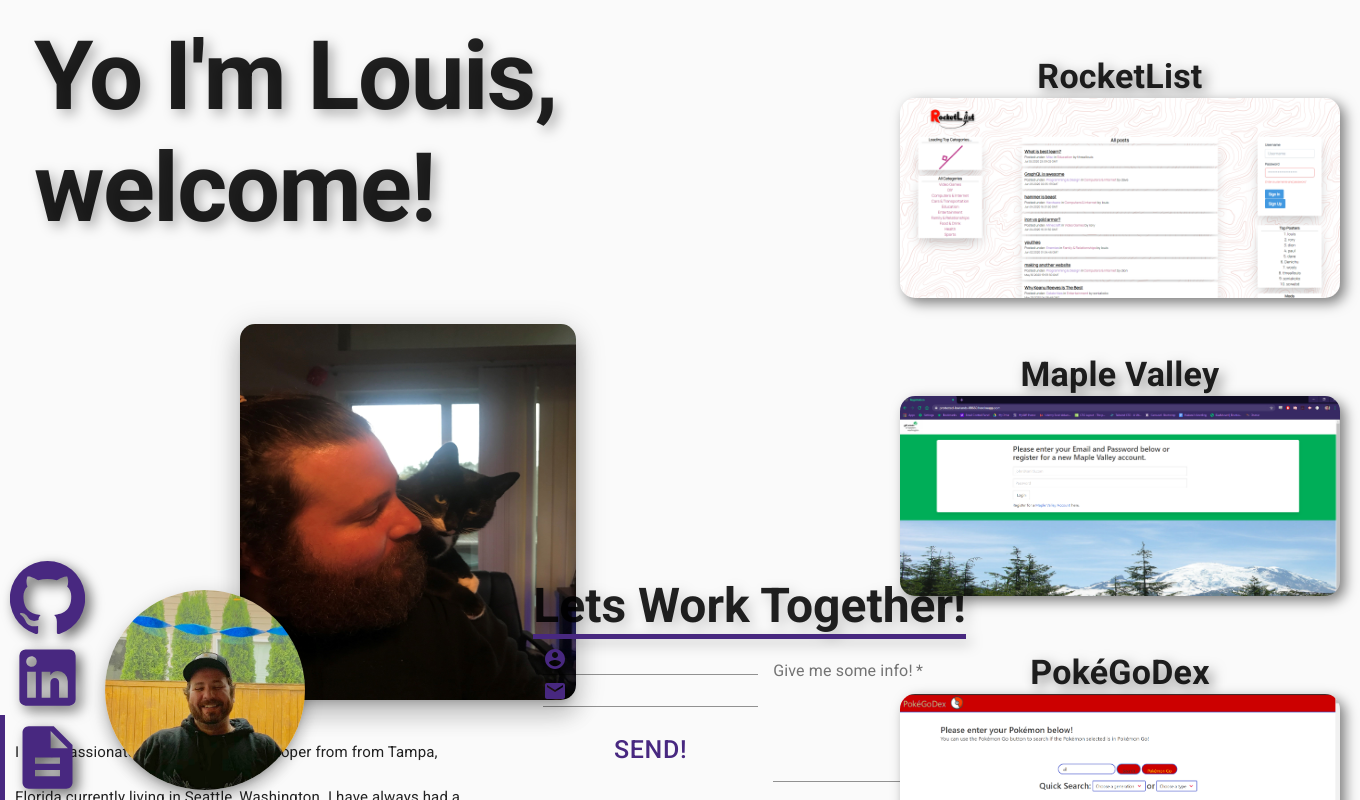
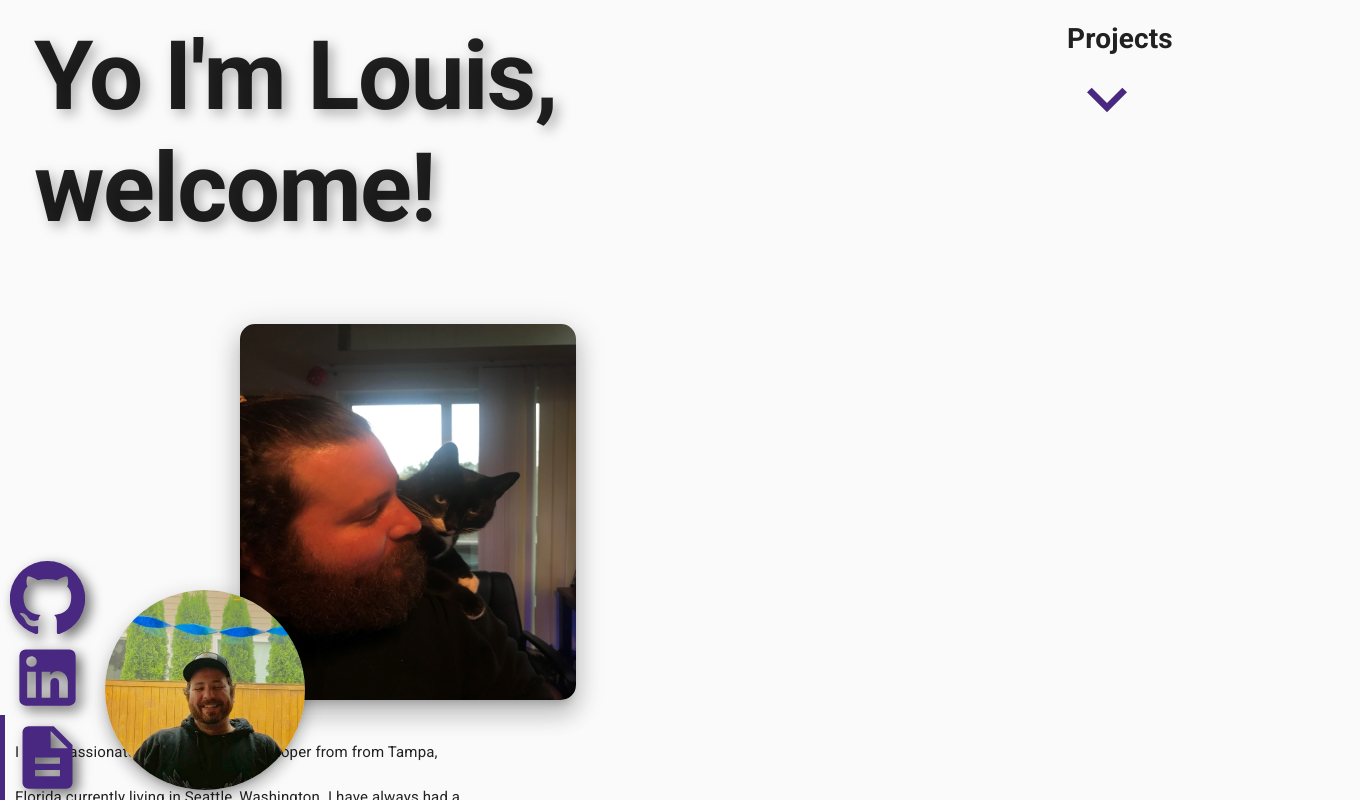
Before and after one commit to coleloui/portfolio-material, a React (Create React App) app: page / in a window 1280 px wide. Shown: the top 800 px of the page, 1360 px wide, since content can reach past the window. Built offline with nearby package versions, Linux system fonts and the light colour scheme.

Commit message:
polishes

```diff
--- a/src/component/BigFoot.js
+++ b/src/component/BigFoot.js
@@ -6,7 +6,7 @@ import LinkedInIcon from "@material-ui/icons/LinkedIn";
 import DescriptionIcon from "@material-ui/icons/Description";
 import Resume from "./File/LouisColemanResume.pdf";
 import Louis from "./Photo/LouisHappyCrop.jpg";
-import Contact from "./Contact";
+// import Contact from "./Contact";
 
 const useStyles = makeStyles((theme) => ({
   large: {
@@ -108,13 +108,13 @@ export default function BigFoot() {
           </Grid>
         </Grid>
       </Grid>
-      <Grid item size={5}>
+      {/* <Grid item size={5}>
         <Grid container direction="row">
           <Grid item>
             <Contact />
           </Grid>
         </Grid>
-      </Grid>
+      </Grid> */}
     </Grid>
   );
 }
--- a/src/component/Right.js
+++ b/src/component/Right.js
@@ -1,46 +1,100 @@
 import React from "react";
-import { Grid } from "@material-ui/core";
-import { useSelector } from "react-redux";
+import { Grid, makeStyles } from "@material-ui/core";
+import { useSelector, useDispatch } from "react-redux";
 import RightValley from "./right/RightValley";
 import RightList from "./right/RightList";
 import RightGoDex from "./right/RightGoDex";
-import RightBio from "./right/RightBio";
+// import RightBio from "./right/RightBio";
+import KeyboardArrowDownIcon from "@material-ui/icons/KeyboardArrowDown";
+import KeyboardArrowUpIcon from "@material-ui/icons/KeyboardArrowUp";
+import { SHOW, BIO, ROCKETLIST, MAPLEVALLEY, POKEGODEX } from "../actions";
+
+const useStyles = makeStyles((theme) => ({
+  show: {
+    height: theme.spacing(10),
+    width: theme.spacing(10),
+    color: "#482880",
+    display: "block",
+    "&:hover": {
+      cursor: "pointer",
+    },
+  },
+}));
 
 export default function Right() {
-  const BioRight = useSelector((state) => state.BioRight);
-  const RocketListRight = useSelector((state) => state.RocketListRight);
+  const classes = useStyles();
+  const dispatch = useDispatch();
   const MapleValleyRight = useSelector((state) => state.MapleValleyRight);
   const PokeGoDexRight = useSelector((state) => state.PokeGoDexRight);
+  const RightSide = useSelector((state) => state.RightSide);
+
+  const load = () => {
+    dispatch(SHOW());
+    dispatch(BIO());
+    if (MapleValleyRight && PokeGoDexRight === true) {
+      dispatch(ROCKETLIST());
+    }
+    if (MapleValleyRight === false) {
+      dispatch(MAPLEVALLEY());
+    }
+    if (PokeGoDexRight === false) {
+      dispatch(POKEGODEX());
+    }
+  };
 
   return (
     <Grid container diretion="column" justify="center">
-      {BioRight ? (
+      {RightSide ? (
         <Grid item>
-          <RightBio />
+          <h1>
+            Projects
+            <KeyboardArrowDownIcon
+              className={classes.show}
+              onClick={() => {
+                load();
+              }}
+            />
+          </h1>
         </Grid>
       ) : (
         ""
       )}
-      {RocketListRight ? (
+      {RightSide ? (
+        ""
+      ) : (
         <Grid item>
-          <RightList />
+          <h1>
+            About Me
+            <KeyboardArrowUpIcon
+              className={classes.show}
+              onClick={() => {
+                load();
+              }}
+            />
+          </h1>
         </Grid>
-      ) : (
+      )}
+      {RightSide ? (
         ""
-      )}
-      {MapleValleyRight ? (
+      ) : MapleValleyRight ? (
         <Grid item>
           <RightValley />
         </Grid>
       ) : (
+        <Grid item>
+          <RightList />
+        </Grid>
+      )}
+      {RightSide ? (
         ""
-      )}
-      {PokeGoDexRight ? (
+      ) : PokeGoDexRight ? (
         <Grid item>
           <RightGoDex />
         </Grid>
       ) : (
-        ""
+        <Grid item>
+          <RightList />
+        </Grid>
       )}
     </Grid>
   );
--- a/src/component/center.js
+++ b/src/component/center.js
@@ -1,9 +1,10 @@
 import React from "react";
 import { makeStyles, Grid } from "@material-ui/core";
-import Bio from "./center/CenterBio";
-import RocketList from "./center/CenterRocketList";
-import MapleValley from "./center/CenterMapleValley";
-import PokeGoDex from "./center/CenterPokeGoDex";
+import { useSelector } from "react-redux";
+import CenterBio from "./center/CenterBio";
+import CenterRocketList from "./center/CenterRocketList";
+import CenterMapleValley from "./center/CenterMapleValley";
+import CenterPokeGoDex from "./center/CenterPokeGoDex";
 
 const useStyles = makeStyles((theme) => ({
   top: {
@@ -19,13 +20,19 @@ const useStyles = makeStyles((theme) => ({
 
 export default function Center() {
   const classes = useStyles();
+
+  const Bio = useSelector((state) => state.Bio);
+  const RocketList = useSelector((state) => state.RocketList);
+  const MapleValley = useSelector((state) => state.MapleValley);
+  const PokeGoDex = useSelector((state) => state.PokeGoDex);
+
   return (
     <Grid container space={3} className={classes.top} maxwidth="lg">
       <Grid item>
-        <Bio />
-        <RocketList />
-        <MapleValley />
-        <PokeGoDex />
+        {Bio ? <CenterBio /> : ""}
+        {RocketList ? <CenterRocketList /> : ""}
+        {MapleValley ? <CenterMapleValley /> : ""}
+        {PokeGoDex ? <CenterPokeGoDex /> : ""}
       </Grid>
     </Grid>
   );
--- a/src/component/right/RightBio.js
+++ b/src/component/right/RightBio.js
@@ -1,6 +1,7 @@
 import React from "react";
 import { makeStyles, Grid, Typography, Grow } from "@material-ui/core";
-import { useSelector } from "react-redux";
+import { useSelector, useDispatch } from "react-redux";
+import { MAPLEVALLEY, BIO, ROCKETLIST, POKEGODEX } from "../../actions";
 import FullscreenIcon from "@material-ui/icons/Fullscreen";
 import Niko from "../Photo/Niko.jpg";
 
@@ -14,6 +15,12 @@ const useStyles = makeStyles((theme) => ({
     borderRadius: "15px",
     backgroundImage: `url(${Niko})`,
     backgroundSize: "cover",
+    "&:hover": {
+      opacity: 0.5,
+    },
+    "&:hover svg": {
+      visibility: "visible",
+    },
   },
   looks: {
     fontWeight: "bold",
@@ -22,12 +29,6 @@ const useStyles = makeStyles((theme) => ({
   walls: {
     marginTop: theme.spacing(7),
     marginRight: theme.spacing(5),
-    "&:hover": {
-      opacity: 0.5,
-    },
-    "&:hover svg": {
-      visibility: "visible",
-    },
   },
   noshow: {
     visibility: "hidden",
@@ -42,11 +43,28 @@ const useStyles = makeStyles((theme) => ({
 
 export default function RightBio() {
   const classes = useStyles();
+  const dispatch = useDispatch();
 
   const BioRight = useSelector((state) => state.BioRight);
+  const RocketListRight = useSelector((state) => state.RocketListRight);
+  const MapleValleyRight = useSelector((state) => state.MapleValleyRight);
+  const PokeGoDexRight = useSelector((state) => state.PokeGoDexRight);
+
+  const moveBio = () => {
+    if (MapleValleyRight === false) {
+      dispatch(MAPLEVALLEY());
+      dispatch(BIO());
+    } else if (RocketListRight === false) {
+      dispatch(ROCKETLIST());
+      dispatch(BIO());
+    } else if (PokeGoDexRight === false) {
+      dispatch(POKEGODEX());
+      dispatch(BIO());
+    } else dispatch(BIO());
+  };
 
   return (
-    <Grow in={BioRight}>
+    <Grow in={BioRight} mountOnEnter unmountOnExit>
       <Grid
         container
         direction="column"
@@ -56,7 +74,13 @@ export default function RightBio() {
         <Typography variant="h4" className={classes.looks}>
           About Me
         </Typography>
-        <div title="Louis & Niko" className={classes.size}>
+        <div
+          title="Louis & Niko"
+          className={classes.size}
+          onClick={() => {
+            moveBio();
+          }}
+        >
           <FullscreenIcon className={classes.noshow} />
         </div>
       </Grid>
--- a/src/component/right/RightGoDex.js
+++ b/src/component/right/RightGoDex.js
@@ -1,6 +1,7 @@
 import React from "react";
 import { makeStyles, Grid, Typography, Grow } from "@material-ui/core";
-import { useSelector } from "react-redux";
+import { useSelector, useDispatch } from "react-redux";
+import { MAPLEVALLEY, BIO, ROCKETLIST, POKEGODEX } from "../../actions";
 import FullscreenIcon from "@material-ui/icons/Fullscreen";
 import PokePic from "../Photo/pogodex.png";
 
@@ -14,6 +15,12 @@ const useStyles = makeStyles((theme) => ({
     borderRadius: "15px",
     backgroundImage: `url(${PokePic})`,
     backgroundSize: "cover",
+    "&:hover": {
+      opacity: 0.5,
+    },
+    "&:hover svg": {
+      visibility: "visible",
+    },
   },
   looks: {
     fontWeight: "bold",
@@ -22,12 +29,6 @@ const useStyles = makeStyles((theme) => ({
   walls: {
     marginTop: theme.spacing(7),
     marginRight: theme.spacing(5),
-    "&:hover": {
-      opacity: 0.5,
-    },
-    "&:hover svg": {
-      visibility: "visible",
-    },
   },
   noshow: {
     visibility: "hidden",
@@ -42,8 +43,25 @@ const useStyles = makeStyles((theme) => ({
 
 export default function RightGoDex() {
   const classes = useStyles();
+  const dispatch = useDispatch();
 
+  const BioRight = useSelector((state) => state.BioRight);
+  const RocketListRight = useSelector((state) => state.RocketListRight);
+  const MapleValleyRight = useSelector((state) => state.MapleValleyRight);
   const PokeGoDexRight = useSelector((state) => state.PokeGoDexRight);
+
+  const movePoke = () => {
+    if (MapleValleyRight === false) {
+      dispatch(MAPLEVALLEY());
+      dispatch(POKEGODEX());
+    } else if (RocketListRight === false) {
+      dispatch(ROCKETLIST());
+      dispatch(POKEGODEX());
+    } else if (BioRight === false) {
+      dispatch(BIO());
+      dispatch(POKEGODEX());
+    } else dispatch(POKEGODEX());
+  };
 
   return (
     <Grow in={PokeGoDexRight}>
@@ -56,7 +74,13 @@ export default function RightGoDex() {
         <Typography variant="h4" className={classes.looks}>
           Pok&eacute;GoDex
         </Typography>
-        <div title="pokemon go dex" className={classes.size}>
+        <div
+          title="pokemon go dex"
+          className={classes.size}
+          onClick={() => {
+            movePoke();
+          }}
+        >
           {" "}
           <FullscreenIcon className={classes.noshow} />
         </div>
--- a/src/component/right/RightList.js
+++ b/src/component/right/RightList.js
@@ -1,8 +1,9 @@
 import React from "react";
 import { makeStyles, Grid, Typography, Grow } from "@material-ui/core";
-import { useSelector } from "react-redux";
+import { useSelector, useDispatch } from "react-redux";
 import FullscreenIcon from "@material-ui/icons/Fullscreen";
 import RocketList from "../Photo/RocketList.png";
+import { MAPLEVALLEY, BIO, ROCKETLIST, POKEGODEX } from "../../actions";
 
 const useStyles = makeStyles((theme) => ({
   size: {
@@ -14,6 +15,12 @@ const useStyles = makeStyles((theme) => ({
     borderRadius: "15px",
     backgroundImage: `url(${RocketList})`,
     backgroundSize: "cover",
+    "&:hover": {
+      opacity: 0.5,
+    },
+    "&:hover svg": {
+      visibility: "visible",
+    },
   },
   looks: {
     fontWeight: "bold",
@@ -22,12 +29,6 @@ const useStyles = makeStyles((theme) => ({
   walls: {
     marginTop: theme.spacing(7),
     marginRight: theme.spacing(5),
-    "&:hover": {
-      opacity: 0.5,
-    },
-    "&:hover svg": {
-      visibility: "visible",
-    },
   },
   noshow: {
     visibility: "hidden",
@@ -42,8 +43,25 @@ const useStyles = makeStyles((theme) => ({
 
 export default function RightList() {
   const classes = useStyles();
+  const dispatch = useDispatch();
 
+  const BioRight = useSelector((state) => state.BioRight);
   const RocketListRight = useSelector((state) => state.RocketListRight);
+  const MapleValleyRight = useSelector((state) => state.MapleValleyRight);
+  const PokeGoDexRight = useSelector((state) => state.PokeGoDexRight);
+
+  const moveRocketList = () => {
+    if (BioRight === false) {
+      dispatch(BIO());
+      dispatch(ROCKETLIST());
+    } else if (MapleValleyRight === false) {
+      dispatch(MAPLEVALLEY());
+      dispatch(ROCKETLIST());
+    } else if (PokeGoDexRight === false) {
+      dispatch(POKEGODEX());
+      dispatch(ROCKETLIST());
+    } else dispatch(ROCKETLIST());
+  };
 
   return (
     <Grow in={RocketListRight}>
@@ -57,7 +75,13 @@ export default function RightList() {
         <Typography variant="h4" className={classes.looks}>
           RocketList
         </Typography>
-        <div title="RocketList" className={classes.size}>
+        <div
+          title="RocketList"
+          className={classes.size}
+          onClick={() => {
+            moveRocketList();
+          }}
+        >
           <FullscreenIcon className={classes.noshow} />
         </div>
       </Grid>
--- a/src/component/right/RightValley.js
+++ b/src/component/right/RightValley.js
@@ -1,8 +1,9 @@
 import React from "react";
 import { makeStyles, Grid, Typography, Grow } from "@material-ui/core";
-import { useSelector } from "react-redux";
+import { useSelector, useDispatch } from "react-redux";
 import FullscreenIcon from "@material-ui/icons/Fullscreen";
 import MapleValley from "../Photo/MapleValley.png";
+import { MAPLEVALLEY, BIO, ROCKETLIST, POKEGODEX } from "../../actions";
 
 const useStyles = makeStyles((theme) => ({
   size: {
@@ -14,6 +15,12 @@ const useStyles = makeStyles((theme) => ({
     borderRadius: "15px",
     backgroundImage: `url(${MapleValley})`,
     backgroundSize: "cover",
+    "&:hover": {
+      opacity: 0.5,
+    },
+    "&:hover svg": {
+      visibility: "visible",
+    },
   },
   looks: {
     fontWeight: "bold",
@@ -22,12 +29,6 @@ const useStyles = makeStyles((theme) => ({
   walls: {
     marginTop: theme.spacing(7),
     marginRight: theme.spacing(5),
-    "&:hover": {
-      opacity: 0.5,
-    },
-    "&:hover svg": {
-      visibility: "visible",
-    },
   },
   noshow: {
     visibility: "hidden",
@@ -42,8 +43,25 @@ const useStyles = makeStyles((theme) => ({
 
 export default function RightValley() {
   const classes = useStyles();
+  const dispatch = useDispatch();
 
+  const BioRight = useSelector((state) => state.BioRight);
+  const RocketListRight = useSelector((state) => state.RocketListRight);
   const MapleValleyRight = useSelector((state) => state.MapleValleyRight);
+  const PokeGoDexRight = useSelector((state) => state.PokeGoDexRight);
+
+  const moveMapleValley = () => {
+    if (BioRight === false) {
+      dispatch(BIO());
+      dispatch(MAPLEVALLEY());
+    } else if (RocketListRight === false) {
+      dispatch(ROCKETLIST());
+      dispatch(MAPLEVALLEY());
+    } else if (PokeGoDexRight === false) {
+      dispatch(POKEGODEX());
+      dispatch(MAPLEVALLEY());
+    } else dispatch(MAPLEVALLEY());
+  };
 
   return (
     <Grow in={MapleValleyRight}>
@@ -56,7 +74,13 @@ export default function RightValley() {
         <Typography variant="h4" className={classes.looks}>
           Maple Valley
         </Typography>
-        <div title="Maple Valley" className={classes.size}>
+        <div
+          title="Maple Valley"
+          className={classes.size}
+          onClick={() => {
+            moveMapleValley();
+          }}
+        >
           <FullscreenIcon className={classes.noshow} />
         </div>
       </Grid>
--- a/src/reducers/index.js
+++ b/src/reducers/index.js
@@ -7,6 +7,7 @@ import MapleValley from "./MapleValley";
 import MapleValleyRight from "./MapleValleyRight";
 import PokeGoDex from "./PokeGoDex";
 import PokeGoDexRight from "./PokeGoDexRight";
+import RightSide from "./RightSide";
 
 const allReducer = combineReducers({
   Bio,
@@ -17,6 +18,7 @@ const allReducer = combineReducers({
   MapleValleyRight,
   PokeGoDex,
   PokeGoDexRight,
+  RightSide,
 });
 
 export default allReducer;
```
Also changed, not shown: src/actions/index.js (+8 -2 lines), src/reducers/RightSide.js (added, +12 -0 lines), 1 other file (tests, documents, lock files or other folders).
